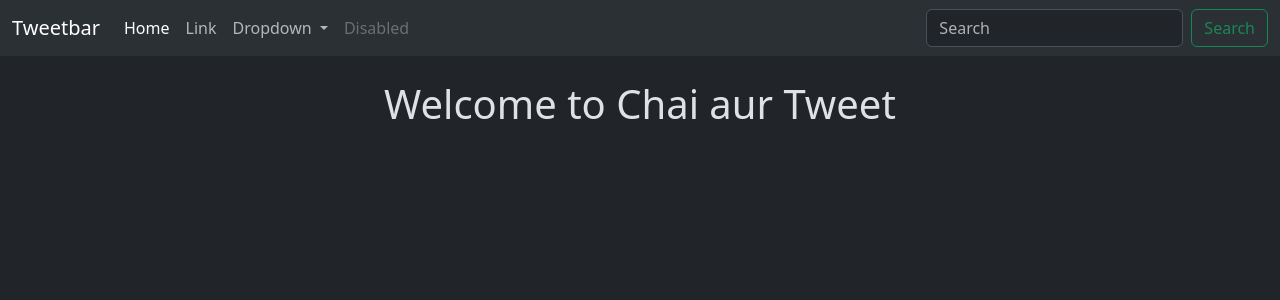
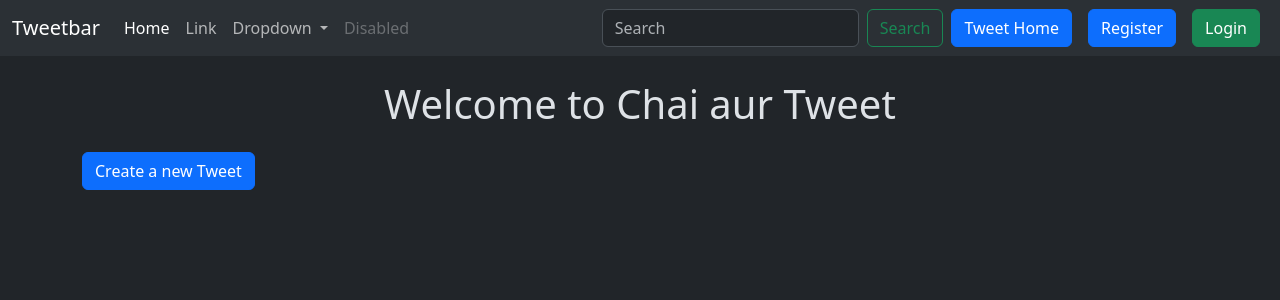
Before and after one commit to SaniyaBhagane/DJANGO-Projects-, a Django app: page /tweet/ in a window 1280 px wide. Shown: the top 300 px of the page. Run offline with Django 5.2, Linux system fonts and the light colour scheme; data that the repository does not hold is empty.

Commit message:
implementation of views

```diff
--- a/chaihq/chaihq/settings.py
+++ b/chaihq/chaihq/settings.py
@@ -122,3 +122,7 @@ STATICFILES_DIRS = [os.path.join(BASE_DIR, 'static')]
 
 MEDIA_URL = '/media/'
 MEDIA_ROOT = os.path.join(BASE_DIR, 'media')
+
+LOGIN_URL = '/accounts/login/'
+LOGIN_REDIRECT_URL = '/tweet/'
+LOGOUT_REDIRECT_URL = '/accounts/login/'
--- a/chaihq/chaihq/urls.py
+++ b/chaihq/chaihq/urls.py
@@ -18,8 +18,9 @@ from django.contrib import admin
 from django.urls import path, include
 from django.conf import settings
 from django.conf.urls.static import static
-
+from django.contrib.auth.urls import views as auth_views
 urlpatterns = [
     path('admin/', admin.site.urls),
     path('tweet/', include('tweet.urls')),
+    path('accounts/', include('django.contrib.auth.urls')),
 ] + static(settings.MEDIA_URL, document_root=settings.MEDIA_ROOT)
--- a/chaihq/templates/layout.html
+++ b/chaihq/templates/layout.html
@@ -43,7 +43,18 @@
             <input class="form-control me-2" type="search" placeholder="Search" aria-label="Search"/>
             <button class="btn btn-outline-success" type="submit">Search</button>
         </form>
+        <a href="{% url 'tweet_list'%}" class='btn btn-primary mx-2'>Tweet Home</a>
+        {% if user.is_authenticated%}
+         <form method="post" action="{% url 'logout' %}">
+            {% csrf_token %}
+            <button type="submit" class="btn btn-danger">Logout</button>
+            {% else %}
+            <a href="{% url 'register'%}" class='btn btn-primary mx-2'>Register</a>
+            <a href="{% url 'login'%}" class='btn btn-success mx-2'>Login</a>
+         </form>
+        {% endif %}
         </div>
+
     </div>
     </nav>
     <div class="container">
--- /dev/null
+++ b/chaihq/tweet/templates/tweet_list.html
@@ -0,0 +1,29 @@
+{% extends "layout.html" %}
+
+{% block title %}
+Chai aur Tweet
+{% endblock %}
+
+{% block content %}
+    <h1 class="my-4 text-center">Welcome to Chai aur Tweet</h1>
+
+    <a class="btn btn-primary mb-4" href="{% url 'tweet_create'%}">
+        Create a new Tweet
+    </a>
+
+    <div class="container row gap-3">
+        {% for tweet in tweets %}
+            <div class="card" style="width: 18rem;">
+                <img src="{{tweet.photo.url}}" class="card-img-top" alt="...">
+                    <div class="card-body">
+                        <h5 class="card-title">{{tweet.user.username}}</h5>
+                        <p class="card-text">{{tweet.text}}.</p>
+                        {% if tweet.user == user %}
+                        <a href="{% url 'tweet_edit' tweet.id %}" class="btn btn-primary">Edit</a>
+                        <a href="{% url 'tweet_delete' tweet.id %}" class="btn btn-danger">Delete</a>
+                        {% endif %}
+                    </div>
+            </div>
+        {% endfor %}
+    </div>
+{% endblock %}
--- a/chaihq/tweet/urls.py
+++ b/chaihq/tweet/urls.py
@@ -2,5 +2,9 @@ from . import views
 from django.urls import path
 
 urlpatterns = [
-    path('', views.index, name='index'),
+    path('', views.tweet_list, name='tweet_list'),
+    path('create/', views.tweet_create, name='tweet_create'),
+    path('<int:tweet_id>/edit/', views.tweet_edit, name='tweet_edit'),
+    path('<int:tweet_id>/delete/', views.tweet_delete, name='tweet_delete'),
+    path('register/', views.register, name='register'),
 ]
--- a/chaihq/tweet/views.py
+++ b/chaihq/tweet/views.py
@@ -2,7 +2,10 @@ from django.shortcuts import render
 from .models import Tweet
 from .forms import TweetForm
 from django.shortcuts import get_object_or_404, redirect
+from django.contrib.auth.decorators import login_required
+from django.contrib.auth import login
 
+from .forms import UserRegistrationForm
 
 # Create your views here.
 def index(request):
@@ -12,6 +15,7 @@ def tweet_list(request):
     tweets = Tweet.objects.all().order_by('-created_at')
     return render(request, 'tweet_list.html', {'tweets': tweets})
 
+@login_required
 def tweet_create(request):
     if request.method == 'POST':
         form = TweetForm(request.POST, request.FILES)
@@ -24,6 +28,7 @@ def tweet_create(request):
         form = TweetForm()
     return render(request, 'tweet_form.html', {'form': form})
 
+@login_required
 def tweet_edit(request, tweet_id):
     tweet = get_object_or_404(Tweet, pk=tweet_id, user=request.user)
     if request.method == 'POST':
@@ -35,9 +40,24 @@ def tweet_edit(request, tweet_id):
         form = TweetForm(instance=tweet)
     return render(request, 'tweet_form.html', {'form': form})
 
+@login_required
 def tweet_delete(request, tweet_id):
     tweet = get_object_or_404(Tweet, pk=tweet_id, user=request.user)
     if request.method == 'POST':
         tweet.delete()
         return redirect('tweet_list')
     return render(request, 'tweet_confirm_delete.html', {'tweet': tweet})
+
+
+def register(request):
+    if request.method == 'POST':
+        form = UserRegistrationForm(request.POST)
+        if form.is_valid():
+            user = form.save(commit=False)
+            user.set_password(form.cleaned_data['password'])
+            user.save()
+            login(request, user)
+            return redirect('tweet_list')
+    else:
+        form = UserRegistrationForm()
+    return render(request, 'registration/register.html', {'form': form})
```
Also changed, not shown: chaihq/templates/registration/logged_out.html (added, +7 -0 lines), chaihq/templates/registration/login.html (added, +12 -0 lines), chaihq/templates/registration/register.html (added, +12 -0 lines), chaihq/tweet/forms.py (+40 -2 lines), chaihq/tweet/templates/tweet_confirm_delete.html (added, +13 -0 lines), chaihq/tweet/templates/tweet_form.html (added, +29 -0 lines).
